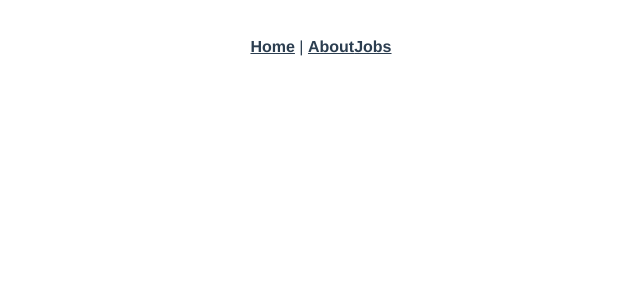
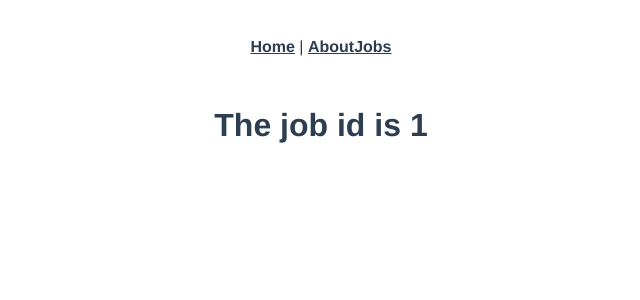
Before and after one commit to Pedro-Landin/Vue-JS, a Vue app in the folder ProjetoVueJS/vue-routes/: page /jobs/1 in a window 1280 px wide. Before the commit this address had no page. Shown: the top 300 px of the page, without its empty margins (319-959 px from the left). Built offline with nearby package versions, Linux system fonts and the light colour scheme.

Commit message:
Route params

```diff
--- a/ProjetoVueJS/vue-routes/src/router/index.js
+++ b/ProjetoVueJS/vue-routes/src/router/index.js
@@ -2,6 +2,7 @@
 import HomeView from '../views/HomeView.vue'
 import AboutView from '../views/AboutView.vue'
 import Jobs from '../views/jobs/Jobs.vue'
+import JobDetails from '../views/jobs/JobDetails.vue'
 
 
 const routes = [
@@ -19,6 +20,11 @@
     path: '/jobs',
     name: 'jobs',
     component: Jobs
+  },
+  {
+    path: '/jobs/:id',
+    name: 'jobDetails',
+    component: JobDetails
   }
 ]
 
--- a/ProjetoVueJS/vue-routes/src/views/jobs/jobDetails.vue
+++ b/ProjetoVueJS/vue-routes/src/views/jobs/jobDetails.vue
@@ -0,0 +1,17 @@
+<template>
+   <h1>The job id is {{ id }}</h1>
+</template>
+
+<script>
+export default {
+   data() {
+       return{
+           id: this.$route.params.id
+       }
+   }
+}
+</script>
+
+<style>
+
+</style>
```
